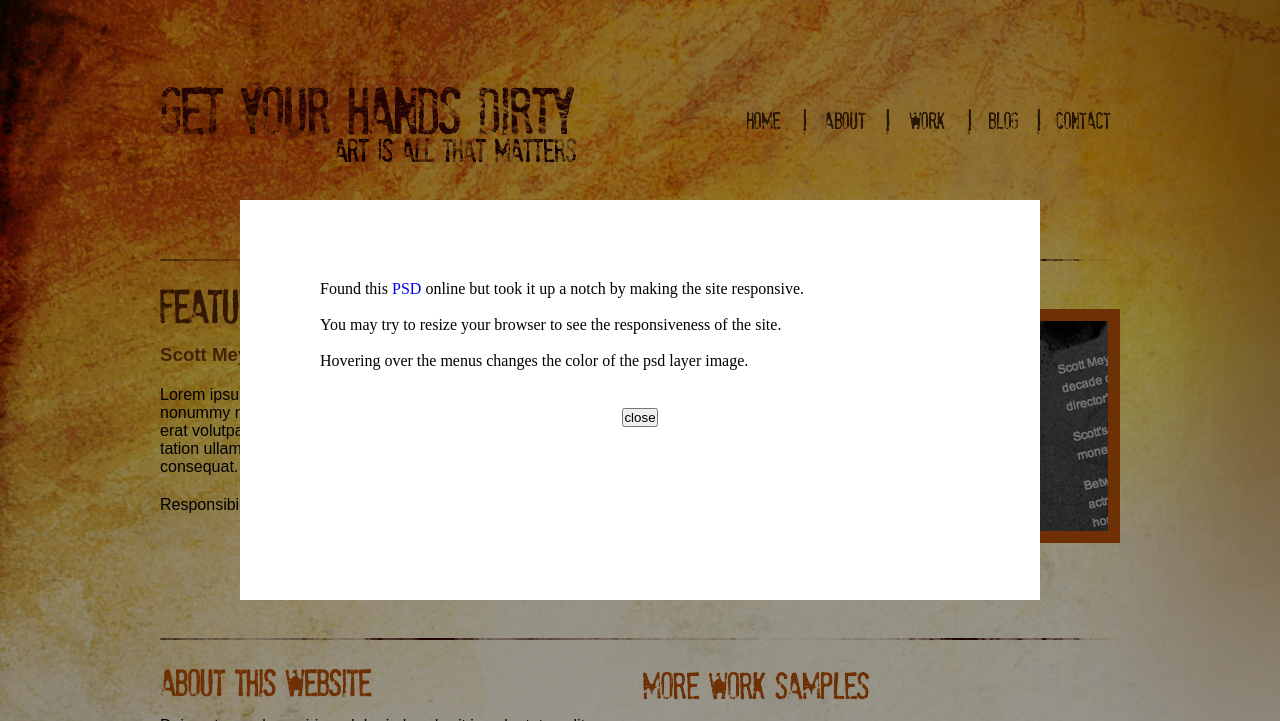
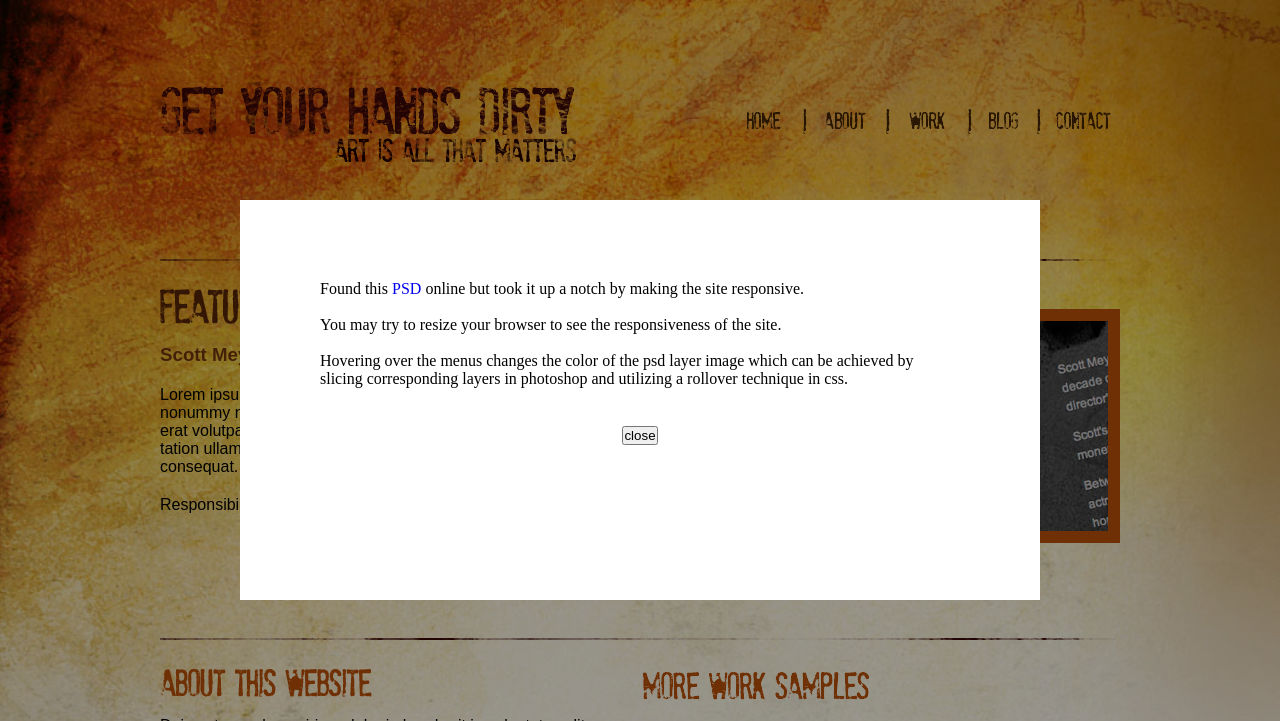
Before and after one commit to 23nith/my-portfolio, a website: page dist/psd-1.html in a window 1280 px wide. Shown: the top 721 px of the page. Drawn offline with Linux system fonts and the light colour scheme.

Commit message:
additional modal details in grunge

```diff
--- a/dist/psd-1.html
+++ b/dist/psd-1.html
@@ -113,7 +113,7 @@
 				</p>
 				<br>
 				<p>
-					Hovering over the menus changes the color of the psd layer image.
+					Hovering over the menus changes the color of the psd layer image which can be achieved by slicing corresponding layers in photoshop and utilizing a rollover technique in css.
 				</p>
 
 
```
